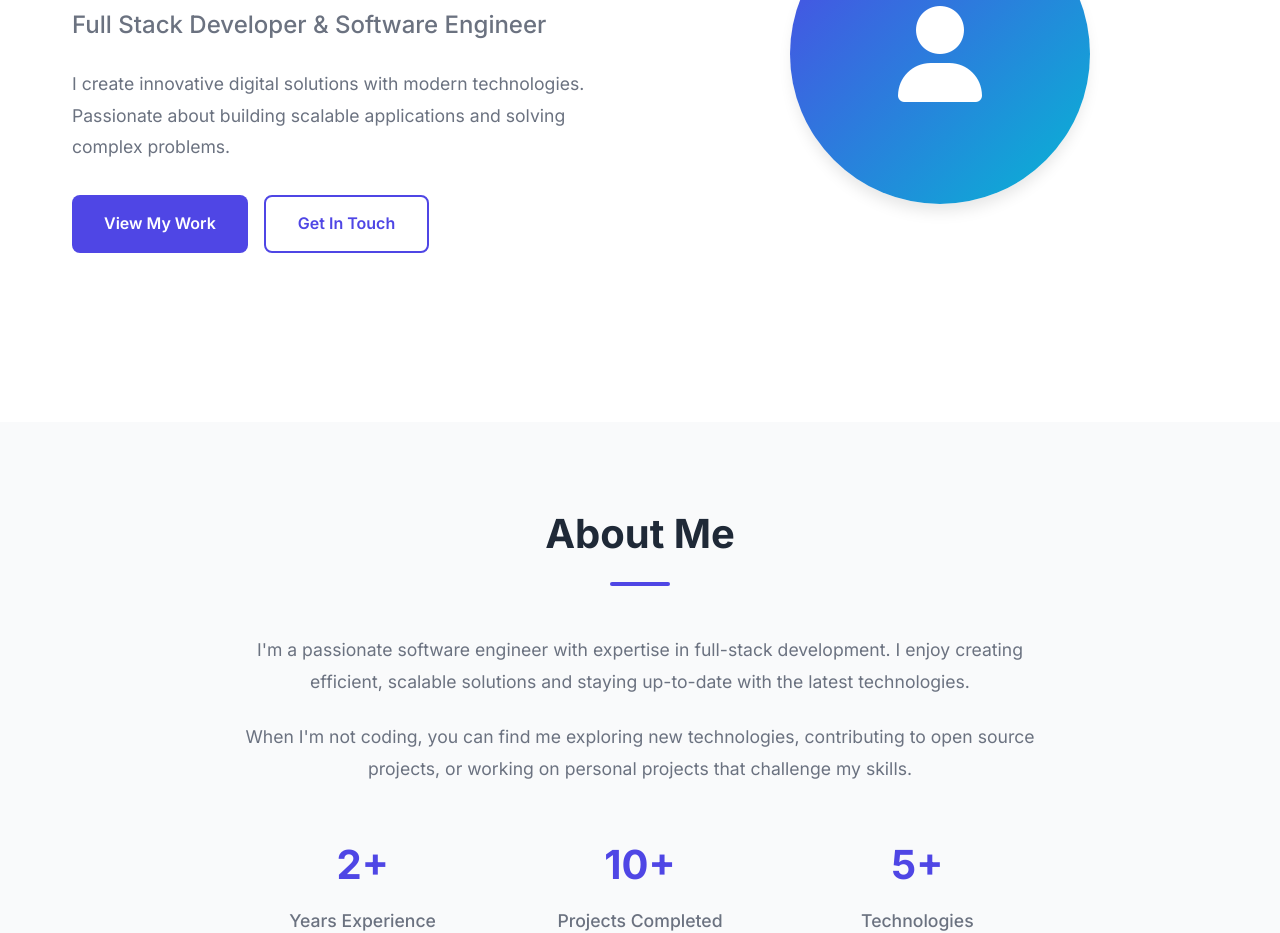
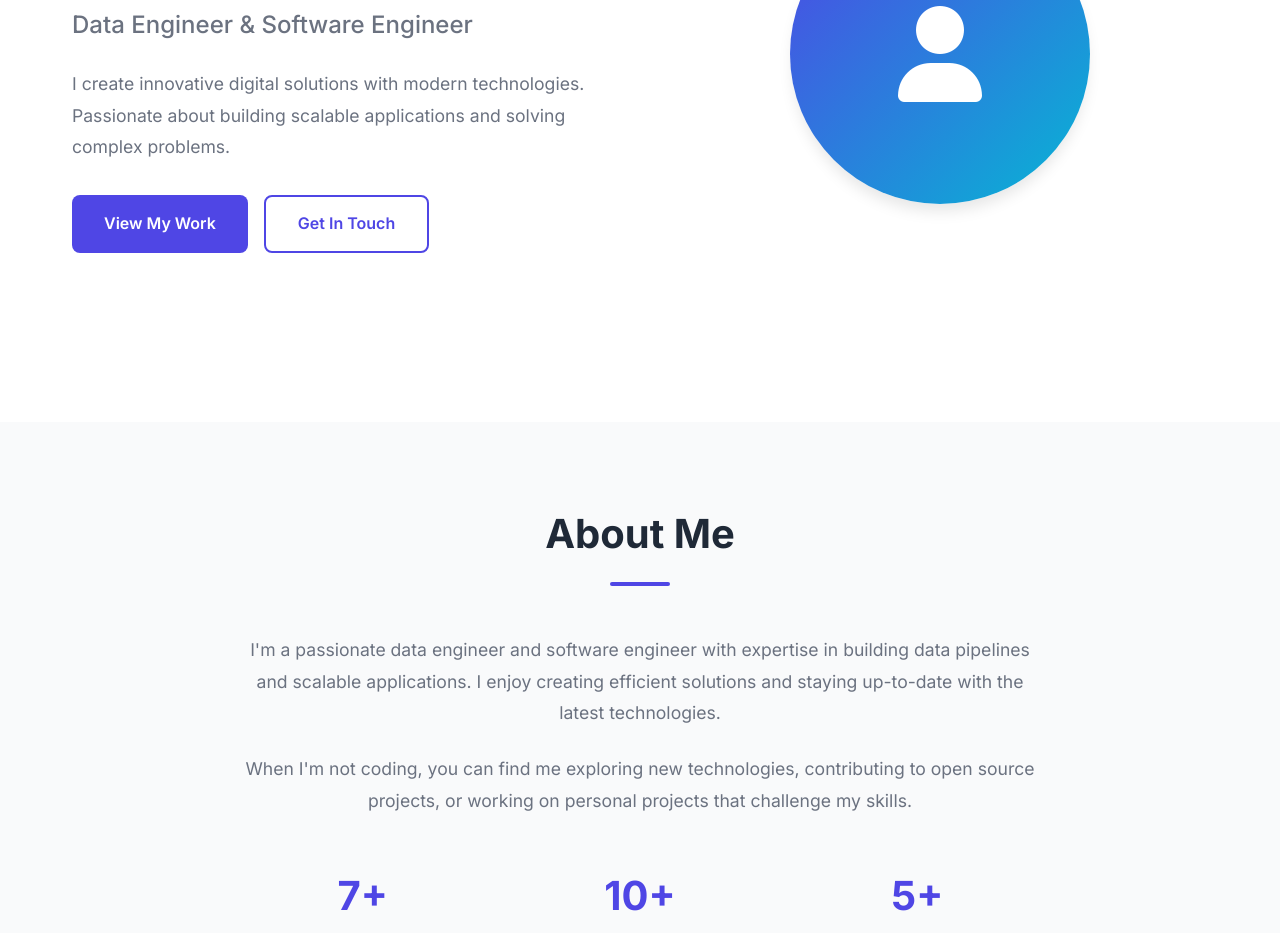
Before and after one commit to nishair/nishair.github.io, a website: page index.html in a window 1280 px wide. Shown: the part 378-1311 px from the top of the page. Drawn offline with Linux system fonts and the light colour scheme; no server answers.

Commit message:
Update professional title and experience
- Change from 'Full Stack Developer' to 'Data Engineer & Software Engineer'
- Update years of experience from 2+ to 7+
- Refine about section to reflect data engineering expertise

```diff
--- a/index.html
+++ b/index.html
@@ -33,7 +33,7 @@
         <section id="home" class="hero">
             <div class="hero-content">
                 <h1 class="hero-title">Hello, I'm <span class="highlight">Anish Nair</span></h1>
-                <p class="hero-subtitle">Full Stack Developer & Software Engineer</p>
+                <p class="hero-subtitle">Data Engineer & Software Engineer</p>
                 <p class="hero-description">
                     I create innovative digital solutions with modern technologies.
                     Passionate about building scalable applications and solving complex problems.
@@ -56,9 +56,9 @@
                 <div class="about-content">
                     <div class="about-text">
                         <p>
-                            I'm a passionate software engineer with expertise in full-stack development.
-                            I enjoy creating efficient, scalable solutions and staying up-to-date with
-                            the latest technologies.
+                            I'm a passionate data engineer and software engineer with expertise in building
+                            data pipelines and scalable applications. I enjoy creating efficient solutions
+                            and staying up-to-date with the latest technologies.
                         </p>
                         <p>
                             When I'm not coding, you can find me exploring new technologies, contributing
@@ -66,7 +66,7 @@
                         </p>
                         <div class="about-stats">
                             <div class="stat">
-                                <h3>2+</h3>
+                                <h3>7+</h3>
                                 <p>Years Experience</p>
                             </div>
                             <div class="stat">
```
